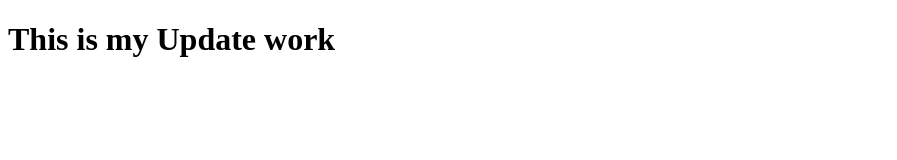
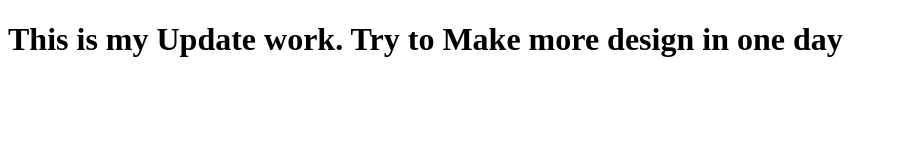
Before and after one commit to tanvirsp/project-one, a plain HTML site: page index.html in a window 1280 px wide. Shown: the whole page, without its empty margins (0-897 px from the left). Drawn offline with Linux system fonts and the light colour scheme.

Commit message:
Update index.html

```diff
--- a/index.html
+++ b/index.html
@@ -6,6 +6,6 @@
     <title>Document</title>
 </head>
 <body>
-    <h1>This is my Update work</h1>
+    <h1>This is my Update work. Try to Make more design in one day</h1>
 </body>
 </html>
```
